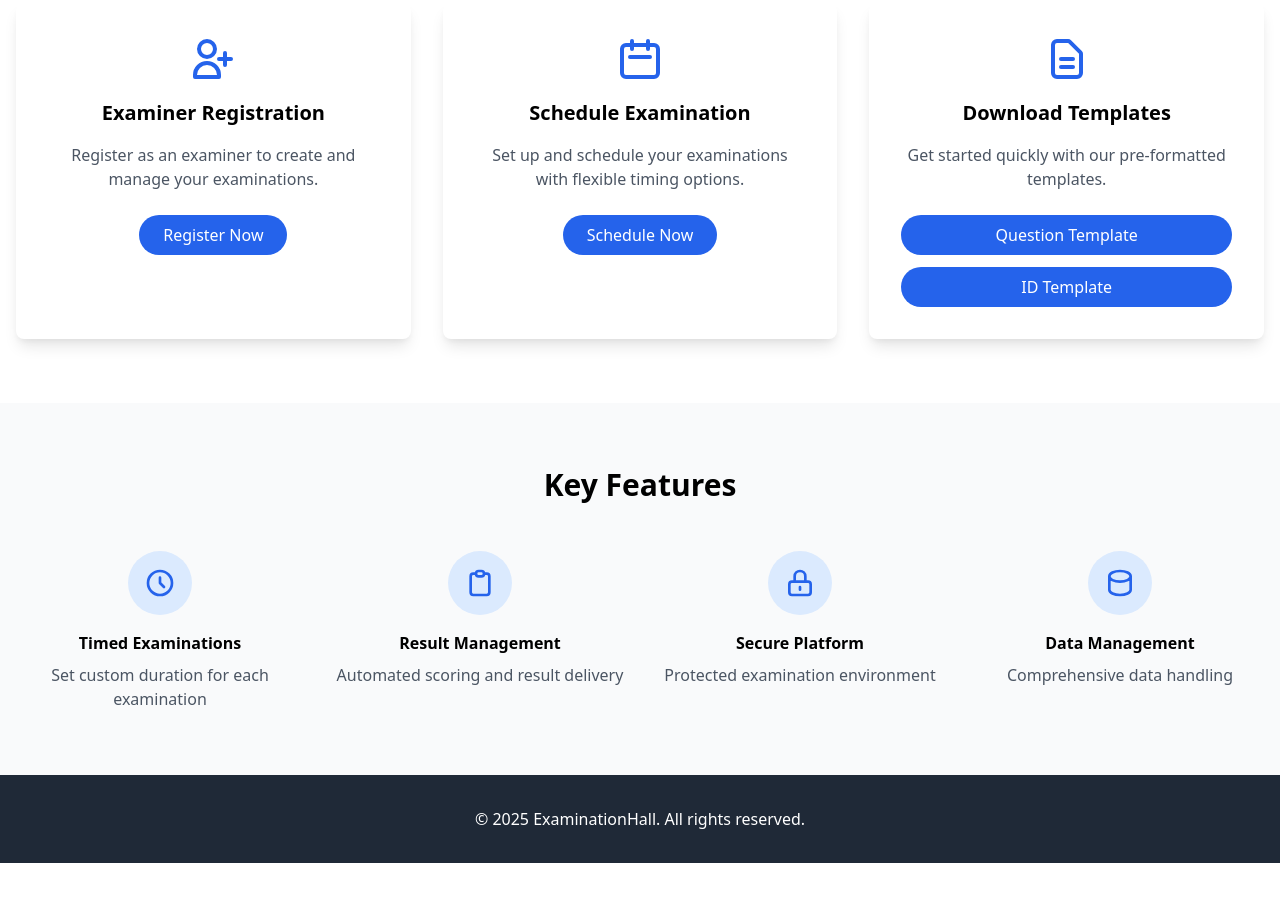
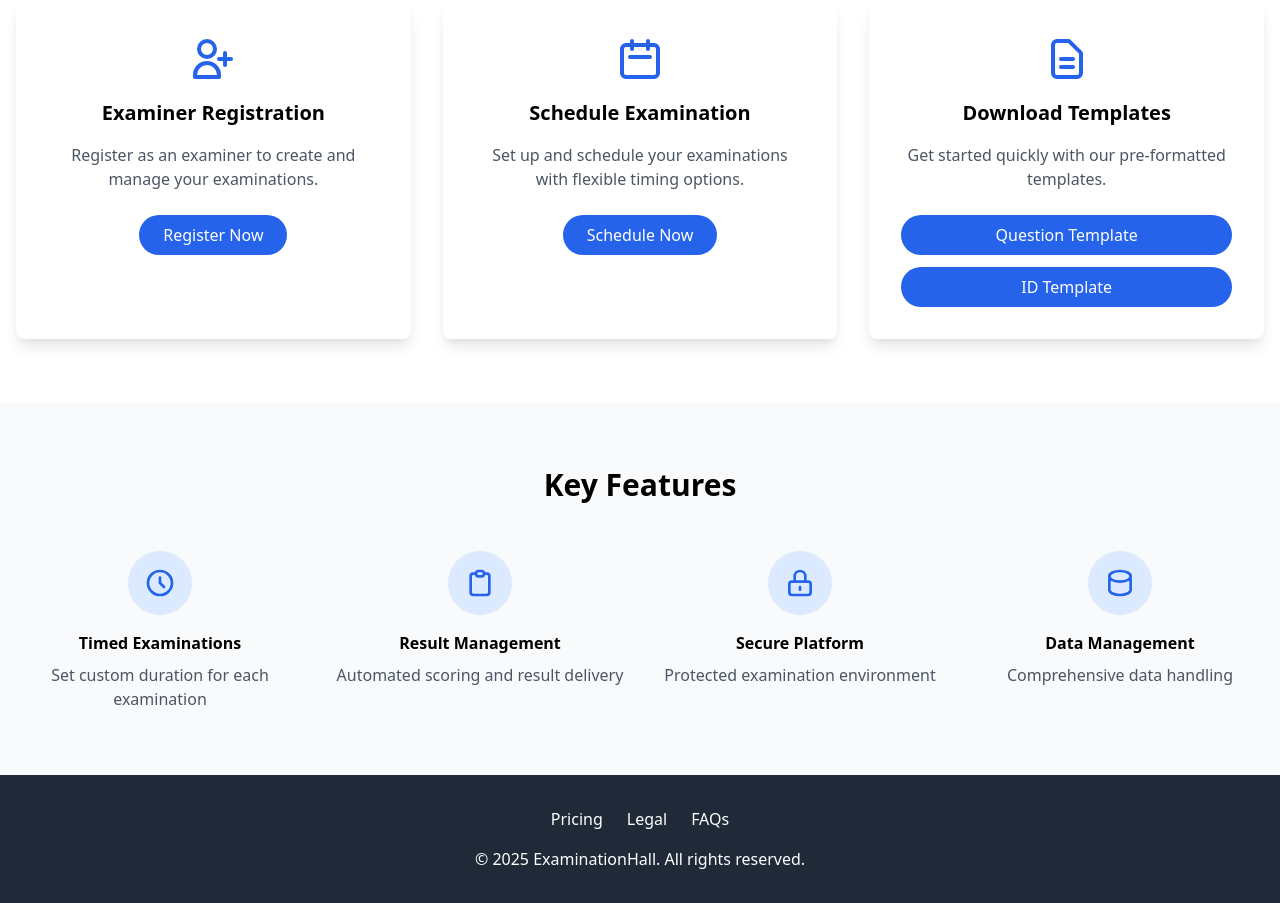
Before and after one commit to enealliance/examinationhall, a plain HTML site: page index.html in a window 1280 px wide. Shown: the part 1549-2452 px from the top of the page. Before the commit the page ends 2412 px from the top, so only its background shows below. Drawn offline with nearby package versions, Linux system fonts and the light colour scheme.

Commit message:
Add files via upload

```diff
--- a/index.html
+++ b/index.html
@@ -4,6 +4,14 @@
     <meta charset="UTF-8">
     <meta name="viewport" content="width=device-width, initial-scale=1.0">
     <title>ExaminationHall - Online Examination Management System</title>
+    <meta name="description" content="Examination Hall allows you create and serve online examinations with ease at no cost.">
+
+    <meta property="og:title" content="ExaminationHall - Online Examination Management System">
+<meta property="og:description" content="ExaminationHall allows you to create, manage, and conduct online examinations with ease. Features include timed examinations, automated scoring, secure platform, and comprehensive data management.">
+<meta property="og:image" content="https://examinationhall.online/ogimage.png">
+<meta property="og:url" content="https://examinationhall.online">
+<meta property="og:type" content="website">
+
     <link rel="stylesheet" href="https://cdnjs.cloudflare.com/ajax/libs/tailwindcss/2.2.19/tailwind.min.css">
     <link rel="icon" href="favicon.ico" type="image/x-icon">
     <style>
@@ -335,11 +343,18 @@
     </div>
 
     <!-- Footer -->
-    <footer class="bg-gray-800 text-white py-8">
-        <div class="max-w-7xl mx-auto px-4 text-center">
-            <p>&copy; 2025 ExaminationHall. All rights reserved.</p>
+    <footer class="bg-gray-800 text-white py-6 md:py-8">
+    <div class="max-w-7xl mx-auto px-4">
+        <div class="text-center space-y-4">
+            <div class="flex flex-wrap justify-center gap-4 md:gap-6">
+                <a href="pre-pricing.html" class="hover:text-blue-400 transition-colors text-sm md:text-base">Pricing</a>
+                <a href="terms-of-service.html" class="hover:text-blue-400 transition-colors text-sm md:text-base">Legal</a>
+                <a href="faqs.html" class="hover:text-blue-400 transition-colors text-sm md:text-base">FAQs</a>
+            </div>
+            <p class="text-sm md:text-base">&copy; 2025 ExaminationHall. All rights reserved.</p>
         </div>
-    </footer>
+    </div>
+</footer>
 
     <!-- Add this modal div just before the closing body tag -->
     <div id="signupModal" class="modal">
```
